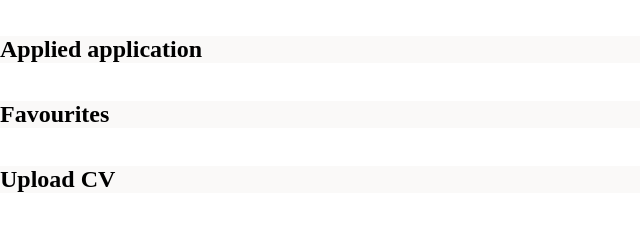
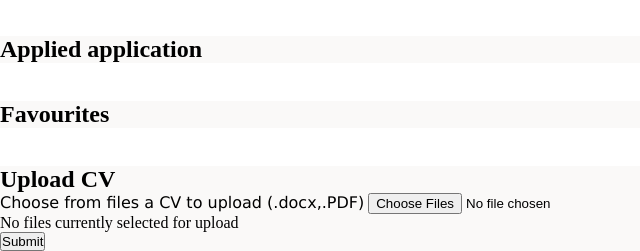
Before and after one commit to Owen-SS/Software-Engineering-Assignment, a Flask app: page /student in a window 1280 px wide. Shown: the part 693-944 px from the top of the page, without its empty margins (0-640 px from the left). Before the commit the page ends 885 px from the top, so only its background shows below. Run offline with Flask 2, Linux system fonts and the light colour scheme; data that the repository does not hold is empty.

Commit message:
created an Upload cv box on the student dashboard

```diff
--- a/static/css/student_style.css
+++ b/static/css/student_style.css
@@ -108,3 +108,8 @@ label, span, .title{
   height: 60%;
   float: right;
 }
+
+#uploadCv input{
+  width:30%;
+  height:10%;
+}
--- a/templates/student.html
+++ b/templates/student.html
@@ -61,8 +61,26 @@
             <h2>Favourites</h2>
         </div>
 
-        <div id = "upload cv" class = "divs">
+        <div id = "uploadCv" class = "divs">
             <h2>Upload CV</h2>
+            <form method="post" enctype="multipart/form-data">
+                <div>
+                  <label for="cv_upload">Choose from files a CV to upload (.docx,.PDF)</label>
+                  <input
+                    type="file"
+                    id="cv_upload"
+                    name="cv_upload"
+                    accept=".docx, .pdf"
+                    multiple />
+                </div>
+                <div class="preview">
+                  <p>No files currently selected for upload</p>
+                </div>
+                <div>
+                  <button>Submit</button>
+                </div>
+              </form>
+
         </div>
     </div>
 
```
